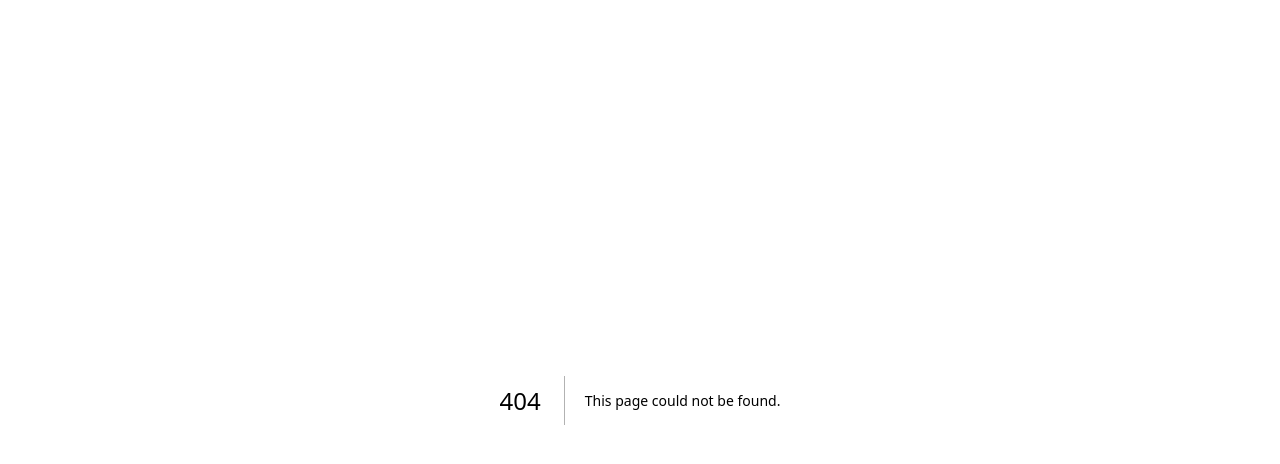
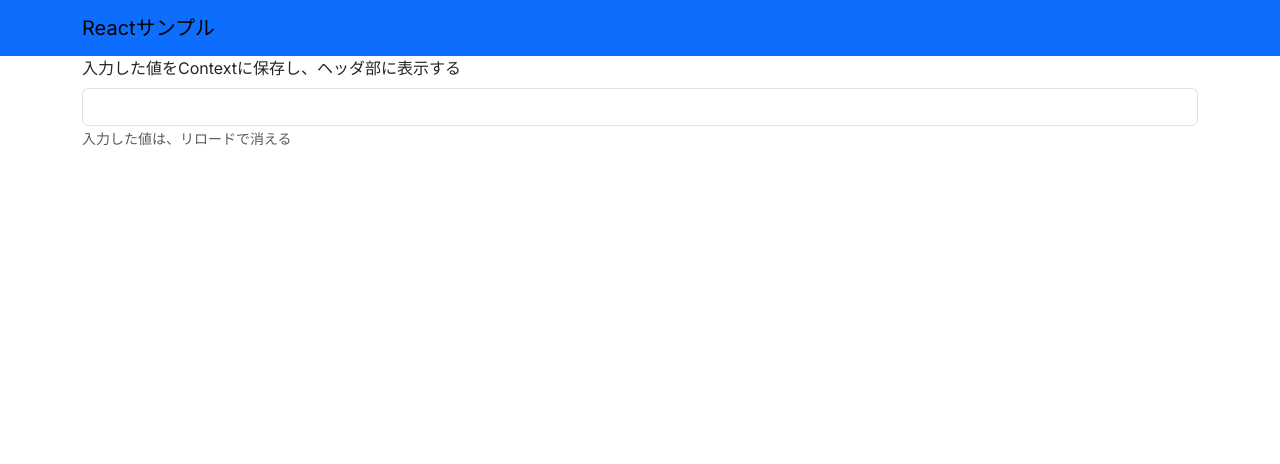
Before and after one commit to 310ken1/react-sample, a Next.js app: page /context in a window 1280 px wide. Before the commit this address had no page. Shown: the top 464 px of the page. Built offline with nearby package versions, Linux system fonts and the light colour scheme.

Commit message:
useContextサンプルの追加

```diff
--- /dev/null
+++ b/src/app/context/page.tsx
@@ -0,0 +1,26 @@
+"use client";
+
+import { AuthInfo, useSetAuthContext } from "@/contexts/useAuthContext";
+import { Container, Form } from "react-bootstrap";
+
+const ContextPage = () => {
+  const setContext = useSetAuthContext();
+  return (
+    <Container>
+      <Form>
+        <Form.Label>入力した値をContextに保存し、ヘッダ部に表示する</Form.Label>
+        <Form.Control
+          onChange={(event) => {
+            setContext({
+              id: 12345,
+              name: event.target.value,
+              token: "",
+            } as AuthInfo);
+          }}
+        ></Form.Control>
+        <Form.Text muted>入力した値は、リロードで消える</Form.Text>
+      </Form>
+    </Container>
+  );
+};
+export default ContextPage;
--- /dev/null
+++ b/src/app/header.tsx
@@ -0,0 +1,17 @@
+"use client";
+
+import { AuthInfo, useAuthContext } from "@/contexts/useAuthContext";
+import { Container, Nav, Navbar } from "react-bootstrap";
+
+const Header = () => {
+  const authInfo: AuthInfo = useAuthContext();
+  return (
+    <Navbar className="bg-primary">
+      <Container>
+        <Navbar.Brand href="/">Reactサンプル</Navbar.Brand>
+        <Nav.Link href="/">{authInfo?.name}</Nav.Link>
+      </Container>
+    </Navbar>
+  );
+};
+export default Header;
--- a/src/app/layout.tsx
+++ b/src/app/layout.tsx
@@ -1,13 +1,11 @@
-import type { Metadata } from "next";
+"use client";
+
 import { Inter } from "next/font/google";
 import "bootstrap/dist/css/bootstrap.min.css";
+import { AuthProvider } from "@/contexts/useAuthContext";
+import Header from "./header";
 
 const inter = Inter({ subsets: ["latin"] });
-
-export const metadata: Metadata = {
-  title: "Create Next App",
-  description: "Generated by create next app",
-};
 
 export default function RootLayout({
   children,
@@ -16,7 +14,12 @@ export default function RootLayout({
 }>) {
   return (
     <html lang="en">
-      <body className={inter.className}>{children}</body>
+      <body className={inter.className}>
+        <AuthProvider>
+          <Header />
+          {children}
+        </AuthProvider>
+      </body>
     </html>
   );
 }
--- a/src/app/page.tsx
+++ b/src/app/page.tsx
@@ -11,6 +11,8 @@ export default function Home() {
         <Link href="/grid">Grid Systemサンプル</Link>
         <h1>Local Storage</h1>
         <Link href="/localstorage">LocalStorageサンプル</Link>
+        <h1>フック</h1>
+        <Link href="/context">useContextサンプル</Link>
       </Container>
     </main>
   );
--- /dev/null
+++ b/src/contexts/useAuthContext.tsx
@@ -0,0 +1,40 @@
+"use client";
+
+import {
+  createContext,
+  Dispatch,
+  SetStateAction,
+  useContext,
+  useState,
+} from "react";
+
+export type AuthInfo =
+  | {
+      id: number;
+      name: string;
+      token: string;
+    }
+  | undefined;
+
+const AuthContext = createContext<AuthInfo>(undefined);
+const SetAuthContext = createContext<Dispatch<SetStateAction<AuthInfo>>>(
+  () => undefined
+);
+
+export const AuthProvider = ({
+  children,
+}: Readonly<{
+  children: React.ReactNode;
+}>) => {
+  const [state, setState] = useState<AuthInfo>(undefined);
+  return (
+    <AuthContext.Provider value={state}>
+      <SetAuthContext.Provider value={setState}>
+        {children}
+      </SetAuthContext.Provider>
+    </AuthContext.Provider>
+  );
+};
+
+export const useAuthContext = () => useContext(AuthContext);
+export const useSetAuthContext = () => useContext(SetAuthContext);
```
